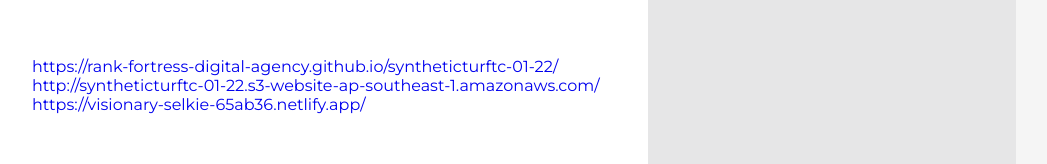
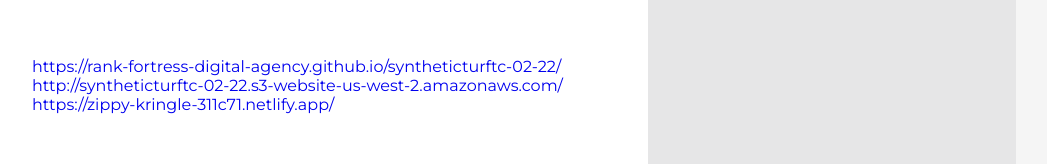
Before and after one commit to Rank-Fortress-Digital-Agency/syntheticturftc-02-22, a plain HTML site: page index.html in a window 1280 px wide. Shown: the part 7211-7375 px from the top of the page, without its empty margins (136-1183 px from the left). Drawn offline with Linux system fonts and the light colour scheme.

Commit message:
Add files via upload

```diff
--- a/index.html
+++ b/index.html
@@ -289,11 +289,11 @@
       <section>
 
         <a target="_bLank"
-            href="https://rank-fortress-digital-agency.github.io/syntheticturftc-01-22/">https://rank-fortress-digital-agency.github.io/syntheticturftc-01-22/</a><br>
+            href="https://rank-fortress-digital-agency.github.io/syntheticturftc-02-22/">https://rank-fortress-digital-agency.github.io/syntheticturftc-02-22/</a><br>
         <a target="_bLank"
-            href="http://syntheticturftc-01-22.s3-website-ap-southeast-1.amazonaws.com/">http://syntheticturftc-01-22.s3-website-ap-southeast-1.amazonaws.com/</a><br>
+            href="http://syntheticturftc-02-22.s3-website-us-west-2.amazonaws.com/">http://syntheticturftc-02-22.s3-website-us-west-2.amazonaws.com/</a><br>
         <a target="_bLank"
-            href="https://visionary-selkie-65ab36.netlify.app/">https://visionary-selkie-65ab36.netlify.app/</a>
+            href="https://zippy-kringle-311c71.netlify.app/">https://zippy-kringle-311c71.netlify.app/</a>
 
       </section>
 
```
